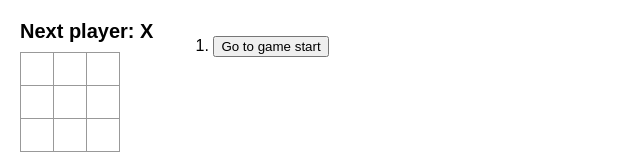
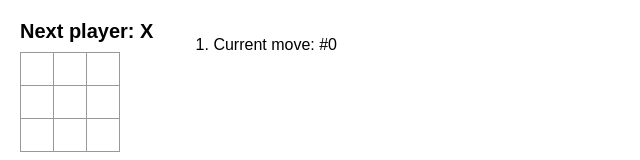
Before and after one commit to AlixBarreaux/tic-tac-two, a React (Create React App) app: page / in a window 1280 px wide. Shown: the top 160 px of the page, without its empty margins (0-640 px from the left). Built offline with nearby package versions, Linux system fonts and the light colour scheme.

Commit message:
Feat: Paragraph on last move
Add a paragraph instead of a button on the last player move

```diff
--- a/src/components/Game.tsx
+++ b/src/components/Game.tsx
@@ -27,8 +27,9 @@ export const Game = (): ReactElement => {
 
 
   const moves: ReactElement[] = history.map(
-    (_currentSquares: string[], move: number) => {
+    (_currentSquares: string[], move: number): ReactElement => {
       let description: string = "";
+      const isParagraph: boolean = move === (history.length - 1);
 
       if (move > 0) {
         description = `Go to move #${move}`;
@@ -38,7 +39,9 @@ export const Game = (): ReactElement => {
       }
       return (
         <li key={move}>
-          <button onClick={ () => jumpTo(move) }>{description}</button>
+          { isParagraph ? <p>Current move: #{move}</p>
+            : <button onClick={ () => jumpTo(move) }>{description}</button>
+          }
         </li>
       );
     }
```
